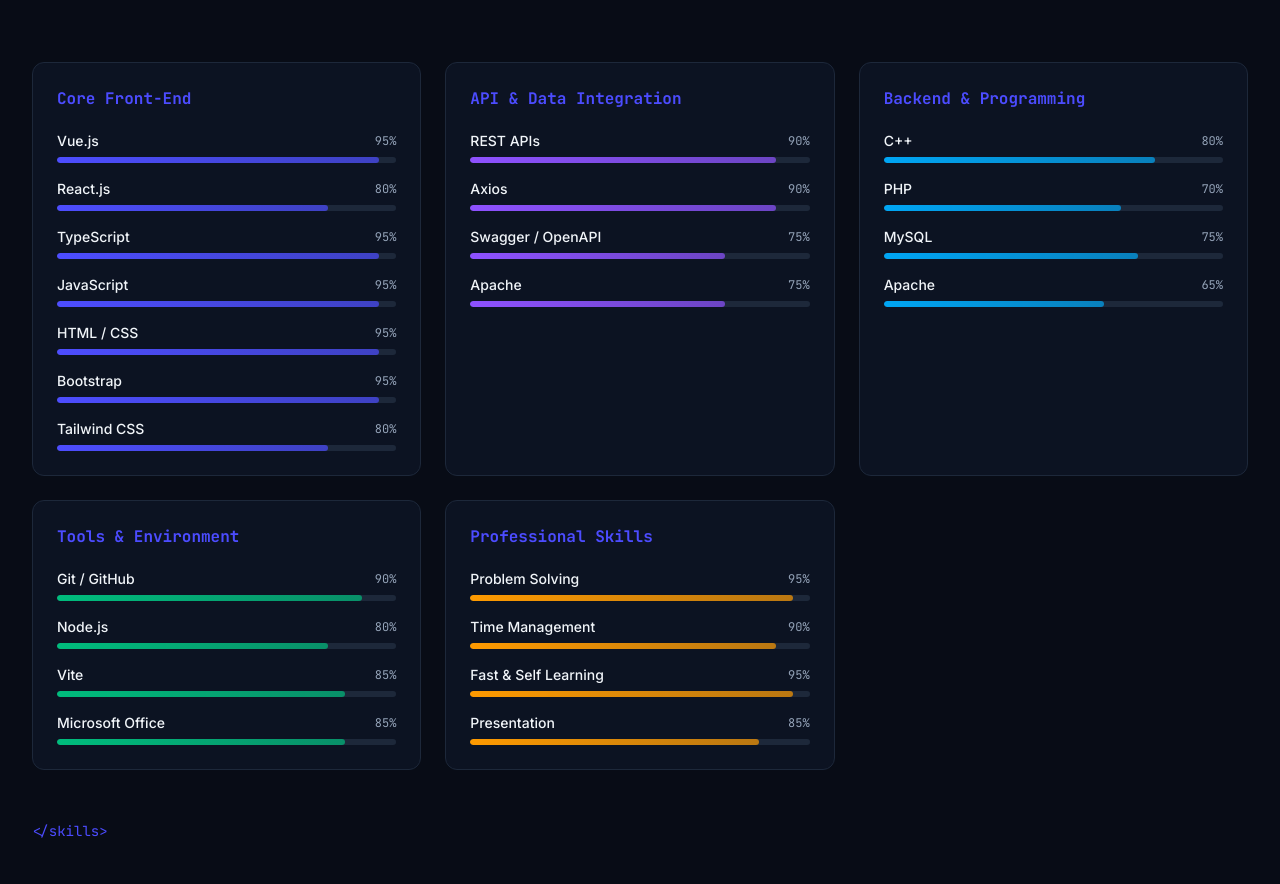
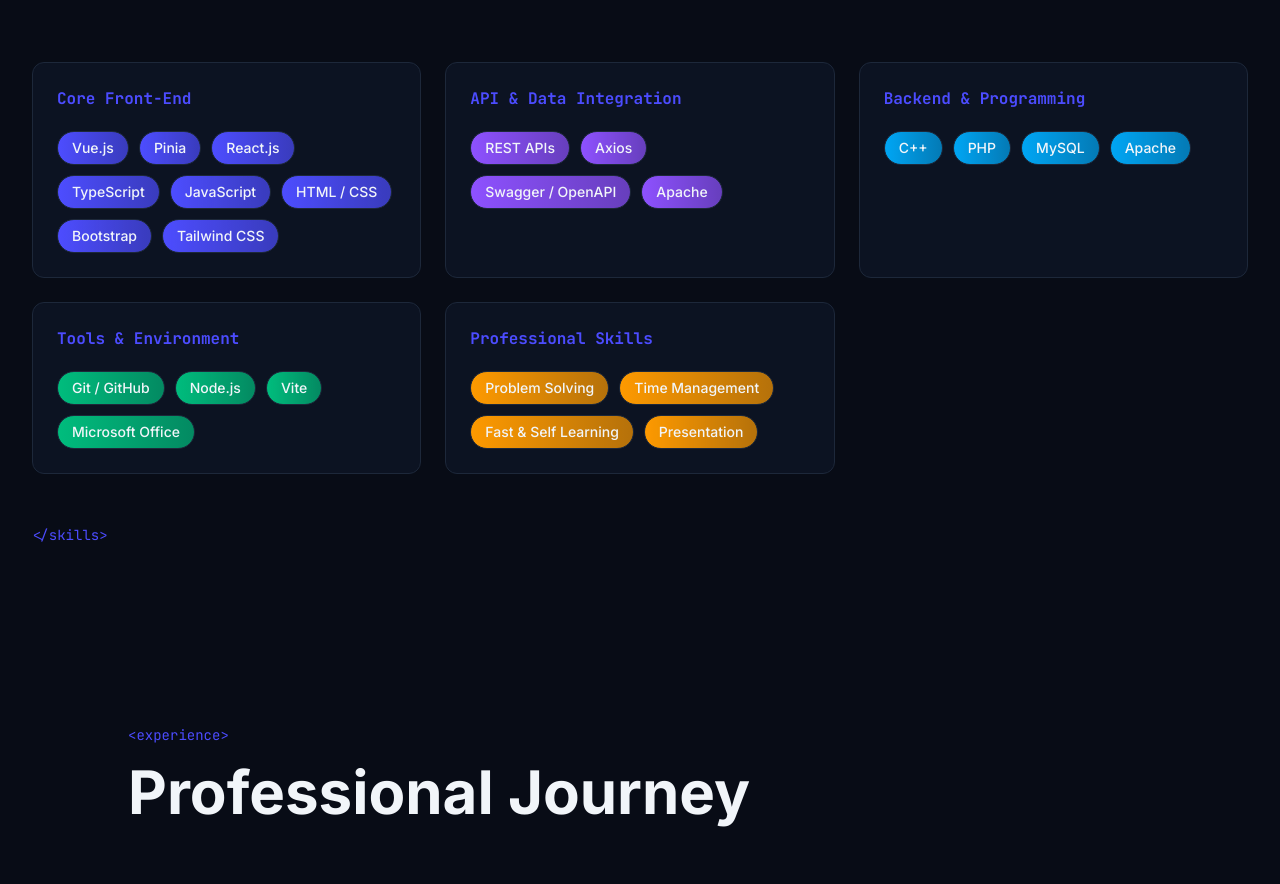
Before and after one commit to m7mdaljml/portfolio, a React (Vite) app: page / in a window 1280 px wide. Shown: the part 2520-3404 px from the top of the page. Built offline with nearby package versions, Linux system fonts and the light colour scheme; no server answers.

Commit message:
feat: update the skills section

```diff
--- a/src/components/Skills.tsx
+++ b/src/components/Skills.tsx
@@ -7,49 +7,35 @@ const skillData = [
   {
     color: "from-primary to-primary/70",
     skills: [
-      { name: "Vue.js", level: 95 },
-      { name: "React.js", level: 80 },
-      { name: "TypeScript", level: 95 },
-      { name: "JavaScript", level: 95 },
-      { name: "HTML / CSS", level: 95 },
-      { name: "Bootstrap", level: 95 },
-      { name: "Tailwind CSS", level: 80 },
+      "Vue.js",
+      "Pinia",
+      "React.js",
+      "TypeScript",
+      "JavaScript",
+      "HTML / CSS",
+      "Bootstrap",
+      "Tailwind CSS",
     ],
   },
   {
     color: "from-violet-500 to-violet-500/70",
-    skills: [
-      { name: "REST APIs", level: 90 },
-      { name: "Axios", level: 90 },
-      { name: "Swagger / OpenAPI", level: 75 },
-      { name: "Apache", level: 75 },
-    ],
+    skills: ["REST APIs", "Axios", "Swagger / OpenAPI", "Apache"],
   },
   {
     color: "from-sky-500 to-sky-500/70",
-    skills: [
-      { name: "C++", level: 80 },
-      { name: "PHP", level: 70 },
-      { name: "MySQL", level: 75 },
-      { name: "Apache", level: 65 },
-    ],
+    skills: ["C++", "PHP", "MySQL", "Apache"],
   },
   {
     color: "from-emerald-500 to-emerald-500/70",
-    skills: [
-      { name: "Git / GitHub", level: 90 },
-      { name: "Node.js", level: 80 },
-      { name: "Vite", level: 85 },
-      { name: "Microsoft Office", level: 85 },
-    ],
+    skills: ["Git / GitHub", "Node.js", "Vite", "Microsoft Office"],
   },
   {
     color: "from-amber-500 to-amber-500/70",
     skills: [
-      { name: "Problem Solving", level: 95 },
-      { name: "Time Management", level: 90 },
-      { name: "Fast & Self Learning", level: 95 },
-      { name: "Presentation", level: 85 },
+      "Problem Solving",
+      "Time Management",
+      "Fast & Self Learning",
+      "Presentation",
     ],
   },
 ];
@@ -101,39 +87,20 @@ export default function Skills() {
                 <h3 className="text-base font-bold mb-5 text-primary font-mono">
                   {category.title}
                 </h3>
-                <div className="space-y-4">
+                <div className="flex flex-wrap gap-2.5">
                   {category.skills.map((skill, skillIndex) => (
-                    <motion.div
-                      key={skill.name}
-                      initial={{ opacity: 0, x: -20 }}
-                      animate={isInView ? { opacity: 1, x: 0 } : {}}
+                    <motion.span
+                      key={skill}
+                      initial={{ opacity: 0, scale: 0.8 }}
+                      animate={isInView ? { opacity: 1, scale: 1 } : {}}
                       transition={{
                         delay: categoryIndex * 0.1 + skillIndex * 0.05,
                         duration: 0.4,
                       }}
+                      className={`px-3.5 py-1.5 text-sm font-medium text-foreground bg-gradient-to-r ${category.color} rounded-full border border-border`}
                     >
-                      <div className="flex items-center justify-between mb-1.5">
-                        <span className="text-sm font-medium text-foreground">
-                          {skill.name}
-                        </span>
-                        <span className="text-xs font-mono text-muted-foreground">
-                          {skill.level}%
-                        </span>
-                      </div>
-                      <div className="h-1.5 bg-secondary rounded-full overflow-hidden">
-                        <motion.div
-                          initial={{ width: 0 }}
-                          animate={isInView ? { width: `${skill.level}%` } : {}}
-                          transition={{
-                            delay:
-                              categoryIndex * 0.1 + skillIndex * 0.05 + 0.2,
-                            duration: 0.8,
-                            ease: "easeOut",
-                          }}
-                          className={`h-full bg-gradient-to-r ${category.color} rounded-full`}
-                        />
-                      </div>
-                    </motion.div>
+                      {skill}
+                    </motion.span>
                   ))}
                 </div>
               </motion.div>
--- a/vite.config.ts
+++ b/vite.config.ts
@@ -15,7 +15,7 @@ export default defineConfig({
     },
   },
   build: {
-    outDir: "dist/public",
+    outDir: "dist",
     emptyOutDir: true,
   },
   server: {
```
